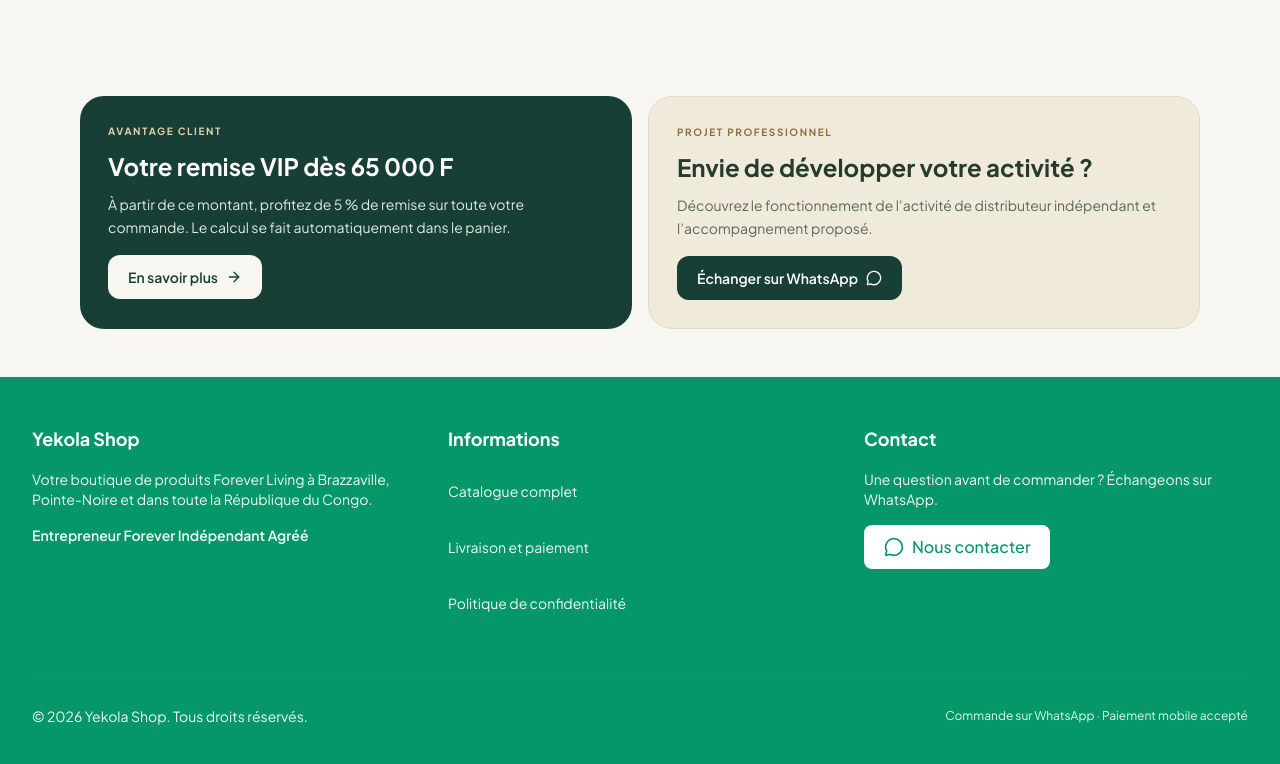
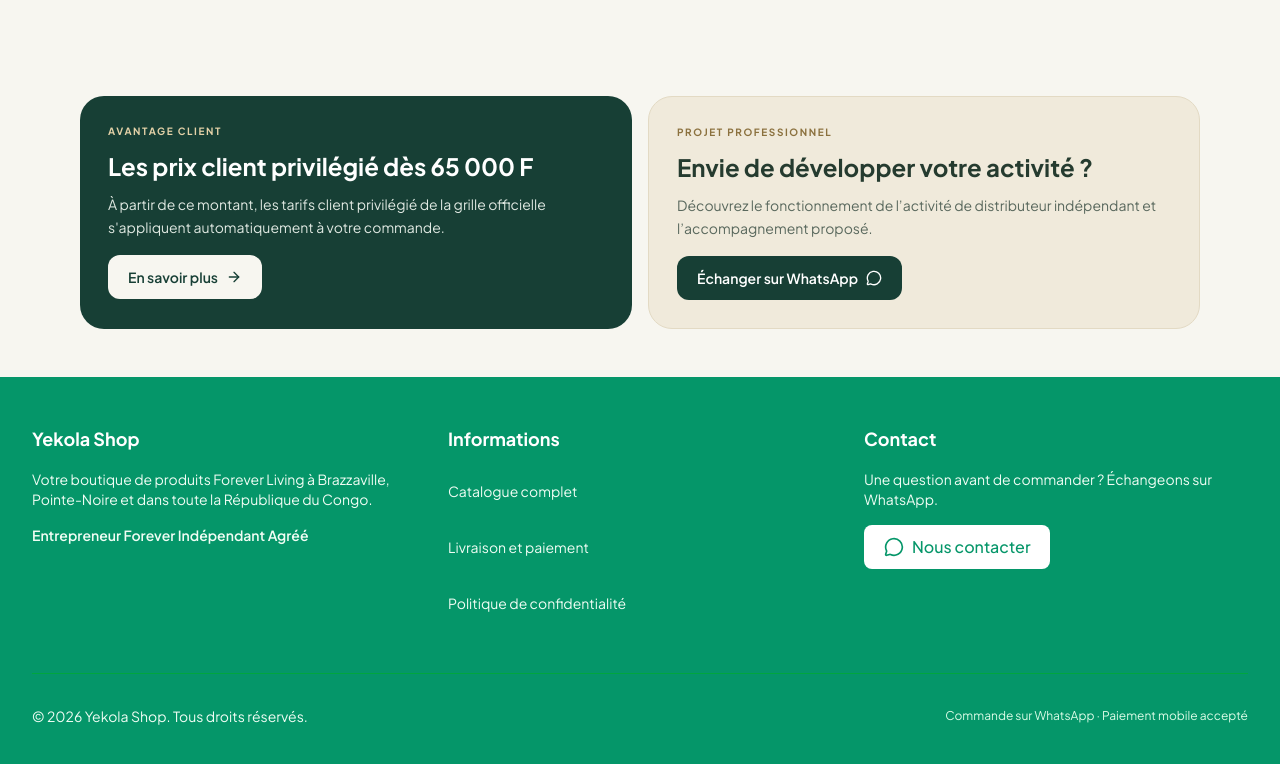
Before and after one commit to KingMadova/Yekola-Shop, a Next.js app: page / in a window 1280 px wide. Shown: the part 1057-1821 px from the top of the page. Built offline with nearby package versions, Linux system fonts and the light colour scheme; no server answers; the database is empty.

Commit message:
copy: describe the official customer-price benefit

```diff
--- a/src/components/home/DualConversion.tsx
+++ b/src/components/home/DualConversion.tsx
@@ -9,9 +9,9 @@ export function DualConversion() {
     <section className={`${container} grid gap-3 py-9 sm:grid-cols-2 sm:gap-4 sm:py-12`}>
       <div className="flex flex-col items-start gap-3 rounded-3xl bg-[#173f35] p-5 text-white sm:p-7">
         <p className="text-[10px] font-bold uppercase tracking-[0.16em] text-[#e4d2a8]">Avantage client</p>
-        <h2 className="text-xl font-bold leading-tight sm:text-2xl">Votre remise VIP dès {formatFCFA(VIP_THRESHOLD)}</h2>
+        <h2 className="text-xl font-bold leading-tight sm:text-2xl">Les prix client privilégié dès {formatFCFA(VIP_THRESHOLD)}</h2>
         <p className="text-sm leading-relaxed text-[#e0e9e2]">
-          À partir de ce montant, profitez de 5 % de remise sur toute votre commande. Le calcul se fait automatiquement dans le panier.
+          À partir de ce montant, les tarifs client privilégié de la grille officielle s'appliquent automatiquement à votre commande.
         </p>
         <a href={buildWhatsAppUrl(buildVipInfoMessage())} target="_blank" rel="noopener noreferrer" className={`${btn} mt-1 min-h-11 bg-[#f7f6f0] text-sm text-[#173f35] hover:bg-white`}>
           En savoir plus <ArrowRight aria-hidden className="size-4" />
```
